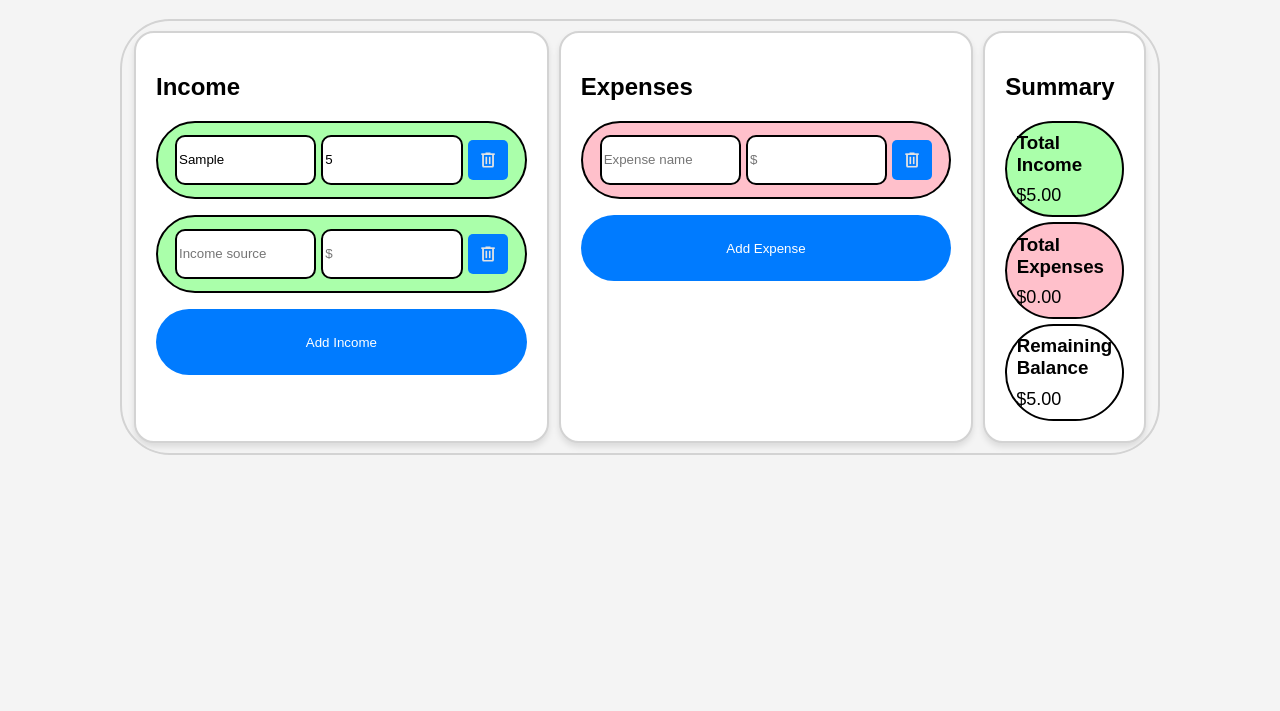
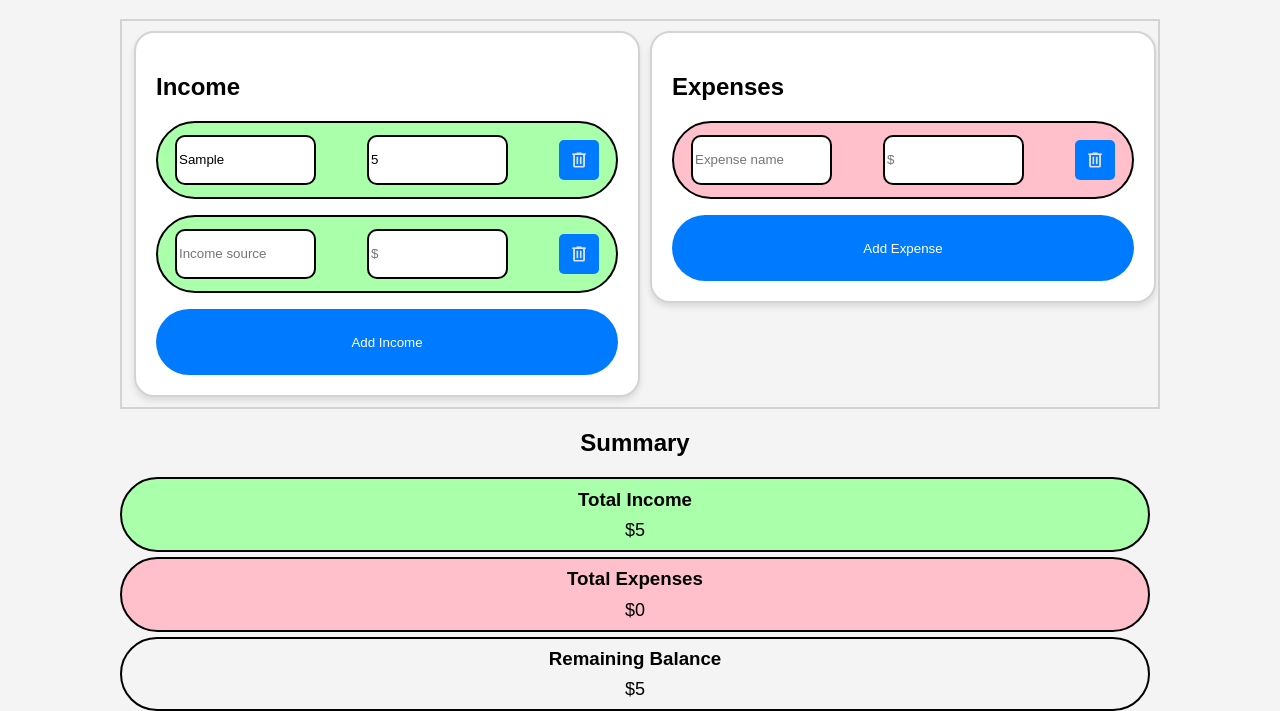
Before and after one commit to jagger-zlotoff/BudgetManager, a plain HTML site: page index.html in a window 1280 px wide. Both pictures are taken after typing "Sample", "5" into the empty fields and a click on the button "Add Income". Shown: the part 141-852 px from the top of the page. Before the commit the page ends 800 px from the top, so only its background shows below. Drawn offline with Linux system fonts and the light colour scheme.

Commit message:
homepage ux tweaks

```diff
--- a/index.html
+++ b/index.html
@@ -39,7 +39,9 @@
             <button id="add-expense-button">Add Expense</button>
         </div>
 
-        <div class="app-col calc-result">
+    </div>
+
+    <div class="calc-result">
             <h2>Summary</h2>
             <div class="income-chip">
                 <h3>Total Income</h3>
@@ -56,8 +58,6 @@
             </div>
         </div>
 
-    </div>
-
     <!-- Ensure script.js is loaded at the very end -->
     <script src="script.js"></script>
 
--- a/script.js
+++ b/script.js
@@ -11,9 +11,9 @@ document.addEventListener("DOMContentLoaded", function () {
         let totalExpenses = expenseItems.reduce((sum, item) => sum + item.amount, 0);
         let remainingBalance = totalIncome - totalExpenses;
 
-        document.getElementById("total-income").innerText = `${totalIncome.toFixed(2)}`;
-        document.getElementById("total-expenses").innerText = `${totalExpenses.toFixed(2)}`;
-        document.getElementById("remaining-balance").innerText = `${remainingBalance.toFixed(2)}`;
+        document.getElementById("total-income").innerText = `${totalIncome.toLocaleString('en-US')}`;
+        document.getElementById("total-expenses").innerText = `${totalExpenses.toLocaleString('en-US')}`;
+        document.getElementById("remaining-balance").innerText = `${remainingBalance.toLocaleString('en-US')}`;
     }
 
     function addIncomeItem() {
--- a/styles.css
+++ b/styles.css
@@ -146,7 +146,6 @@ input[type=number] {
     max-height: 75vh;
     border: 2px solid lightgray;
     padding: 2px;
-    border-radius: 50px;
 }
 
 .budget-item {
@@ -245,7 +244,7 @@ input[type=number] {
     padding: 20px;
     box-shadow: 0 4px 6px rgba(0,0,0,0.1);
     text-align: left;
-    height: auto;
+    height: fit-content;
   }
 
   /* Wider box for the table */
```
